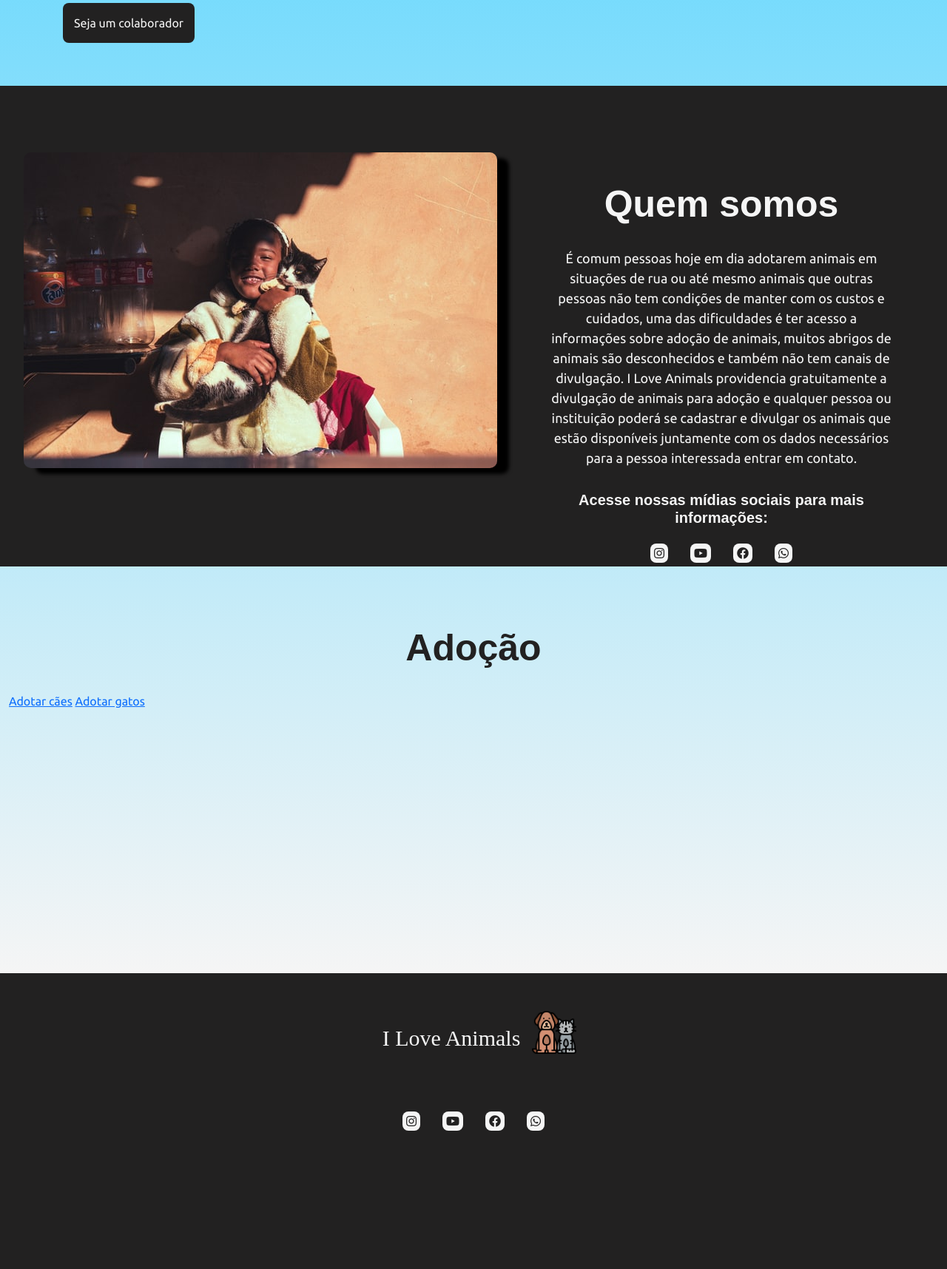
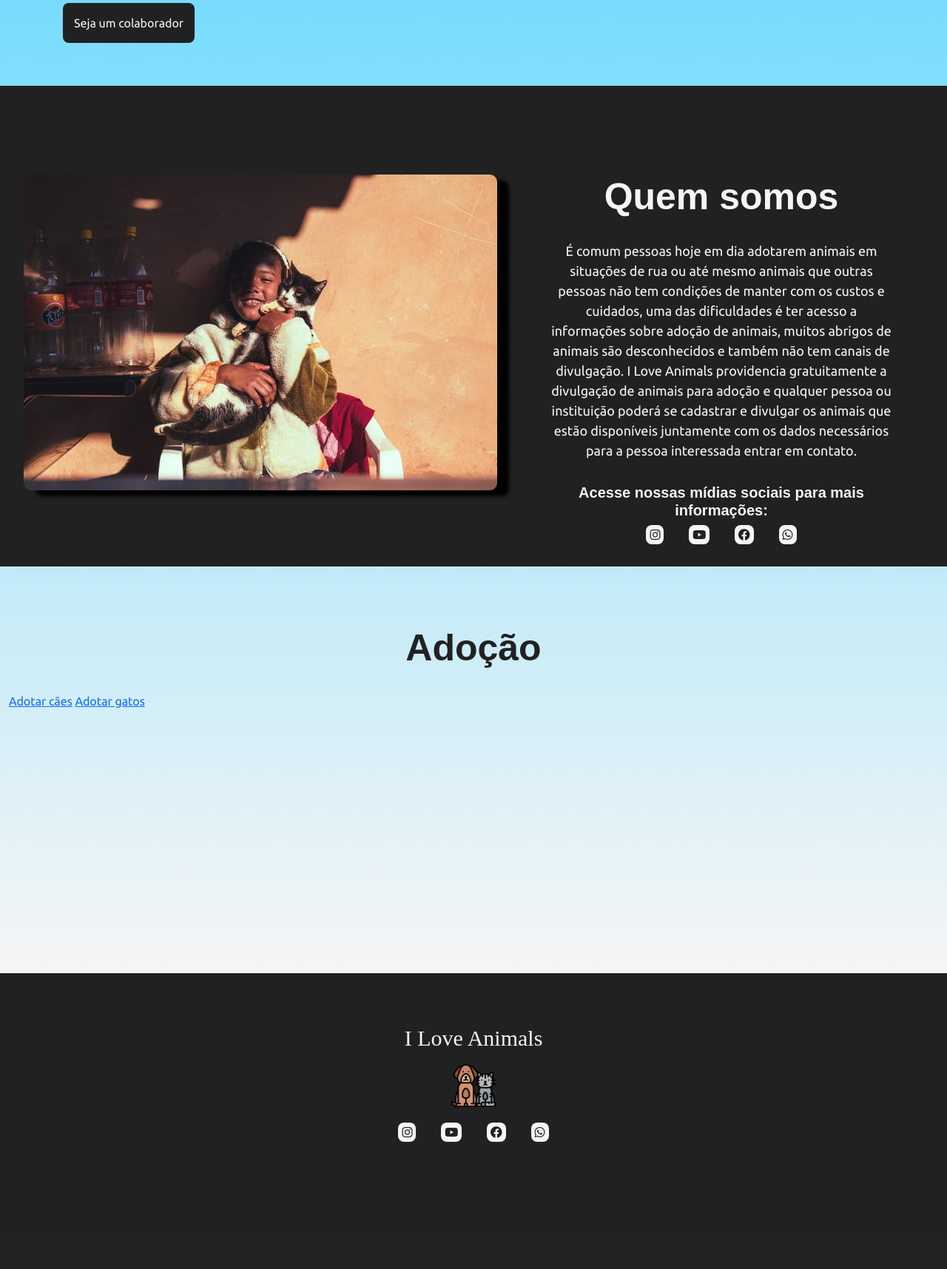
Before and after one commit to wagnergbriel/I-love-Animals-Project-Complete, a Django app: page / in a window 1280 px wide. Shown: the part 514-2230 px from the top of the page at 74% size. After the commit the page ends 2058 px from the top, so only its background shows below. Run offline with Django 3.2, Linux system fonts and the light colour scheme; some libraries are stand-ins or nearby versions; some web fonts are replaced.

Commit message:
style: atualizar .quem-somos e ajustar footer

```diff
--- a/animals_app/static/animals_app/css/style.css
+++ b/animals_app/static/animals_app/css/style.css
@@ -134,7 +134,7 @@ main .container-quem-somos{
 main .container-quem-somos .quem-somos{
     color: whitesmoke;
     padding: 60px;
-    margin-top: 70px;
+    margin-top: 60px;
 }
 
 main .container-quem-somos .quem-somos .titulo{
@@ -162,7 +162,7 @@ main .container-quem-somos .quem-somos .titulo-midias{
 main .container-quem-somos .img-quem-somos{
     width: 600px;
     height: 600px;
-    margin: 90px 50px 0 20px;
+    margin: 120px 50px 0 20px;
 }
 
 main .container-quem-somos .img-quem-somos img{
@@ -170,7 +170,7 @@ main .container-quem-somos .img-quem-somos img{
     border-radius: 10px;
 }
 
-/*Container Contato*/
+/*Container Adoção*/
 main .container-adocao{
     height: 550px;
 }
@@ -190,12 +190,9 @@ main .container-adocao .titulo{
 
 /*Rodapé*/
 footer{
-    height: 400px;
+    height: 350px;
     background-color: var(--preto-acinzentado);
-    display: flex;
-    flex-direction: row;
-    align-content: space-between;
-    justify-content: center;
+    color: whitesmoke;
 }
 
 footer .contato{
@@ -207,9 +204,8 @@ footer .contato{
 /*Logo*/
 
 footer .contato .logo{
-    display: flex;
-    flex-direction: row;
-    padding: 50px;
+   text-align: center;
+    padding: 50px 0 20px 0;
 }
 
 footer .contato .logo h6{
@@ -222,10 +218,8 @@ footer .contato .logo h6{
 /*icones*/
 
 /*footer .contato*/ .icones{
-    display: flex;
-    flex-direction: row;
-    justify-content: center;
-    align-content: center;
+    text-align: center;
+    padding-bottom: 15px;
 }
 
 /*footer .contato*/ .icones a{
@@ -241,3 +235,16 @@ footer .contato .logo h6{
     border-radius: 8px;
 
 }
+
+/*footer .contato*/ .fab:hover{
+    color: whitesmoke;
+    background: var(--preto-acinzentado);
+}
+
+/*Descrição rodapé*/
+footer .descricao{
+    padding: 18px;
+    color: whitesmoke;
+    font-weight: bold;
+    text-align: center;
+}
```
